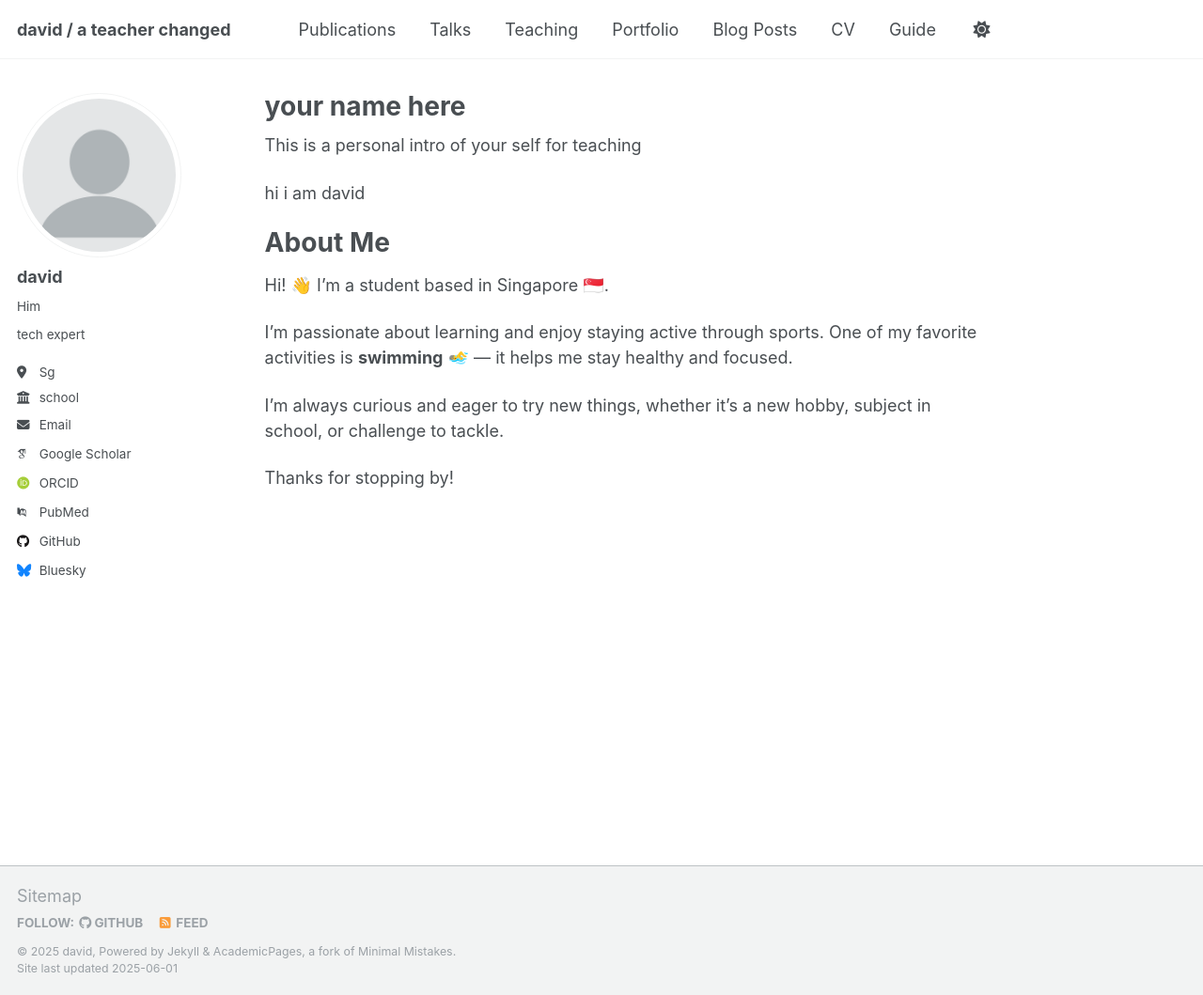
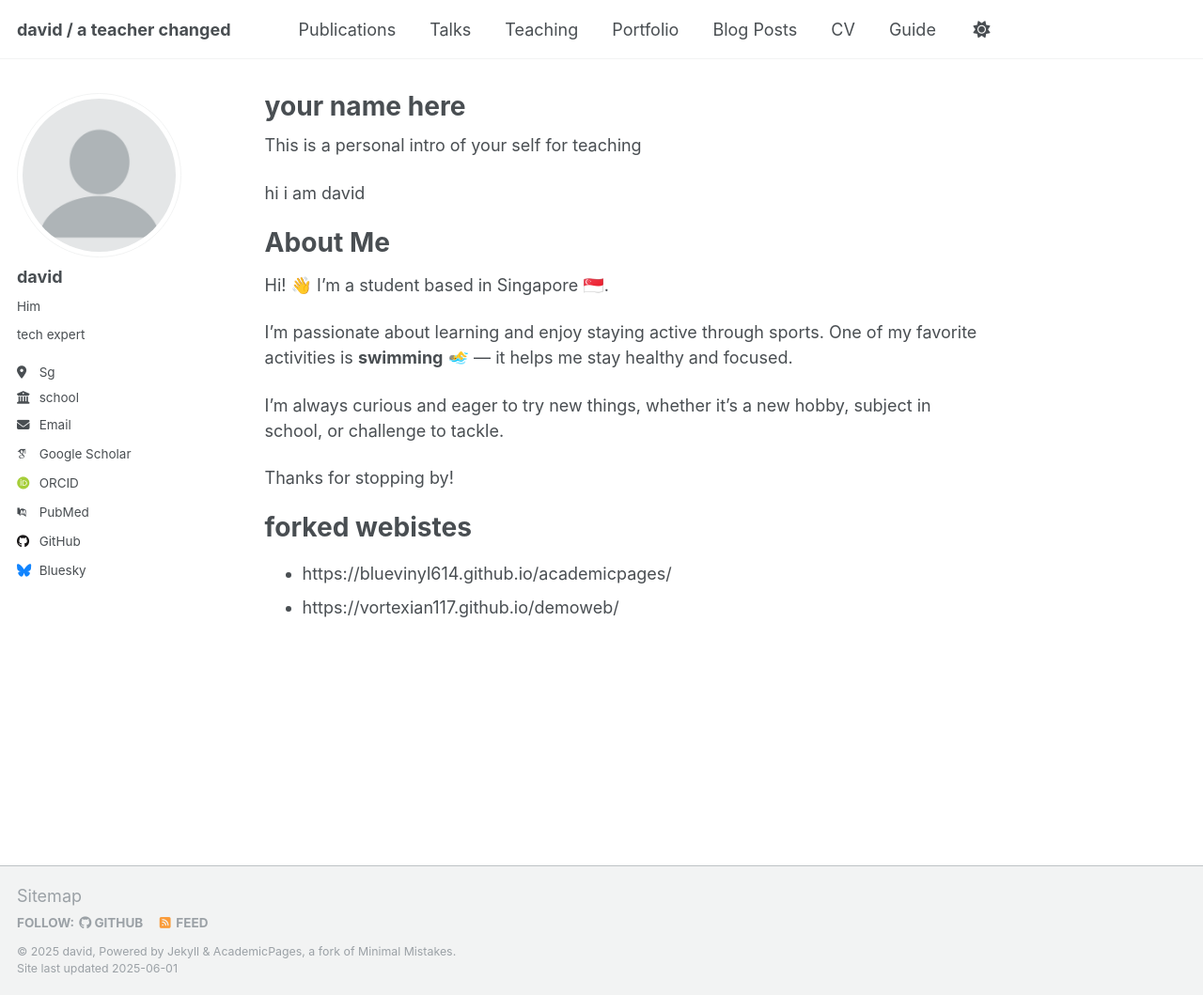
Before and after one commit to daviddhc20120601fudan/academicpages, a Jekyll site: the page built from _pages/about.md, in a window 1280 px wide and 1059 px high. Shown: the whole window at 94% size. Built offline with Jekyll 4.4.1, drawn with Linux system fonts in a browser that asks for light colours; some web fonts are replaced.

Commit message:
Update about.md

```diff
--- a/_pages/about.md
+++ b/_pages/about.md
@@ -20,3 +20,7 @@ I'm passionate about learning and enjoy staying active through sports. One of my
 I'm always curious and eager to try new things, whether it's a new hobby, subject in school, or challenge to tackle.
 
 Thanks for stopping by!
+
+# forked webistes
+* https://bluevinyl614.github.io/academicpages/
+* https://vortexian117.github.io/demoweb/
```
